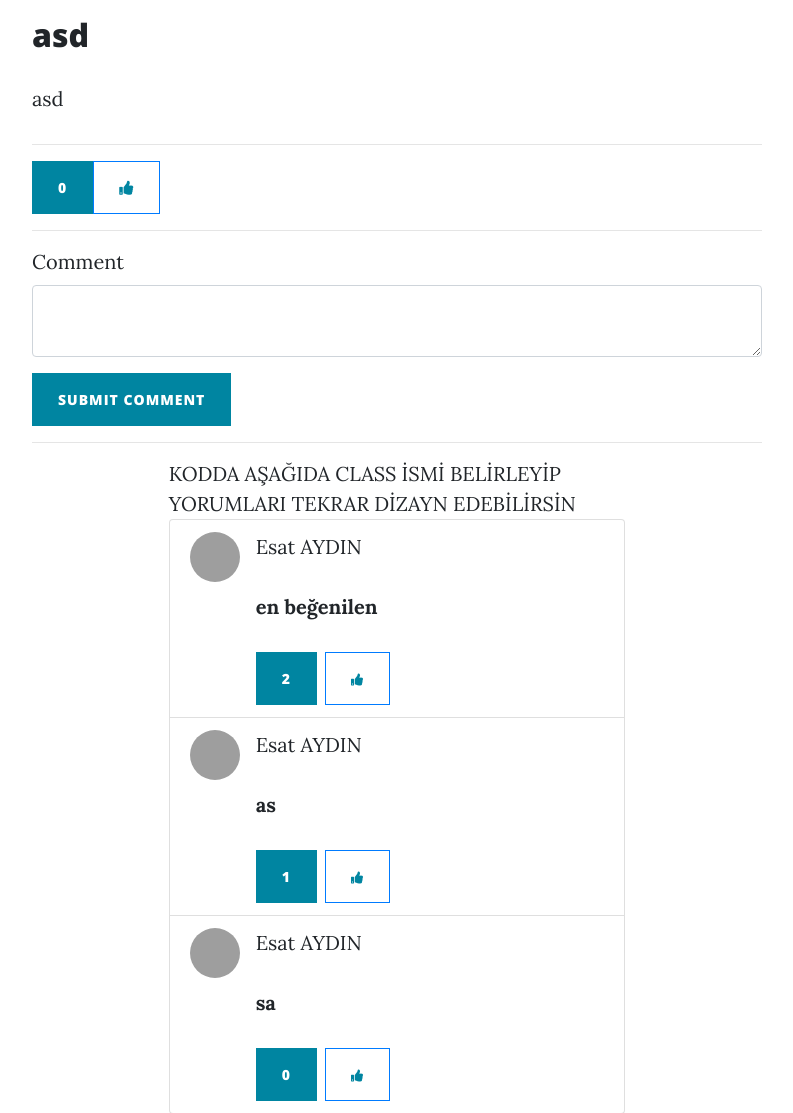
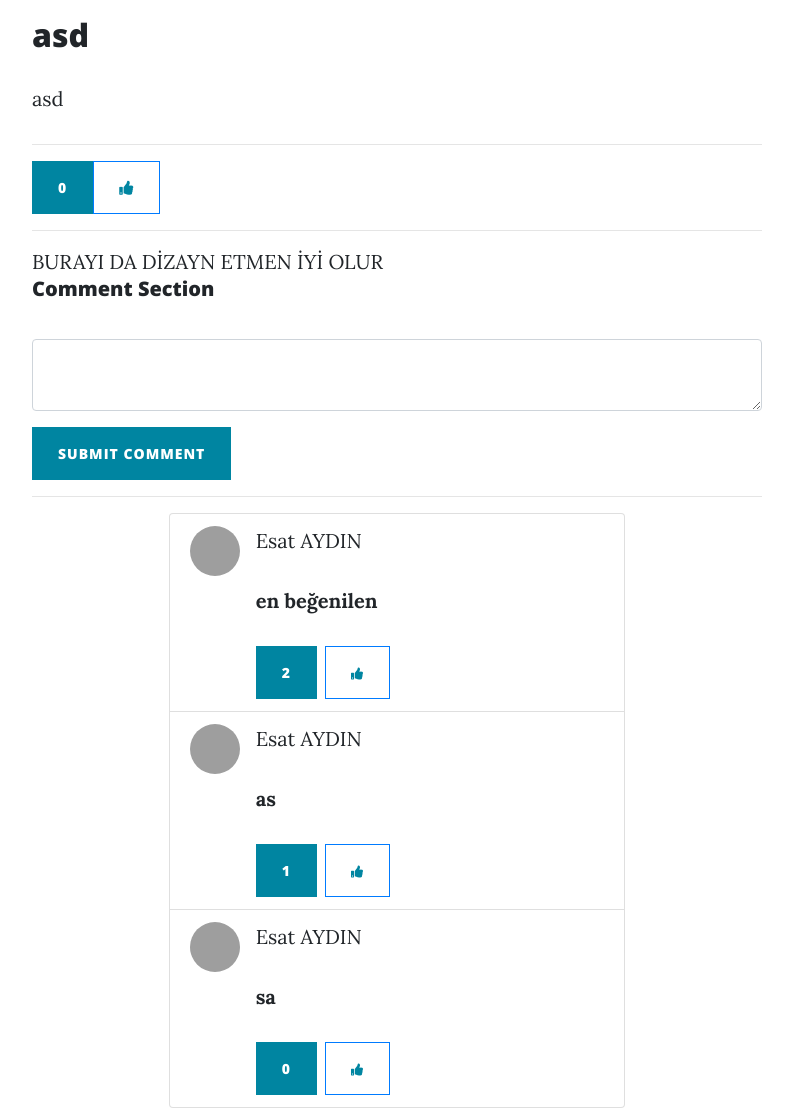
Before and after one commit to gorkembasaran/ShareReadDiscoverBlog, a Flask app: page /post/1 in a window 1280 px wide. Shown: the part 572-1685 px from the top of the page, without its empty margins (243-1036 px from the left). Run offline with Flask 2, Linux system fonts and the light colour scheme; data comes from the database, SQL or seed files in the repository; both versions use the stored data as it was after the commit; some libraries are stand-ins or nearby versions; grey boxes are pictures that could not be loaded.

Commit message:
Design improvements.

```diff
--- a/forms.py
+++ b/forms.py
@@ -14,5 +14,5 @@ class CreatePostForm(FlaskForm):
 
 
 class CommentForm(FlaskForm):
-    comment_text = CKEditorField("Comment", validators=[DataRequired()])
+    comment_text = CKEditorField("", validators=[DataRequired()])
     submit = SubmitField("Submit Comment")
--- a/templates/make-post.html
+++ b/templates/make-post.html
@@ -27,6 +27,8 @@
       <div class="col-lg-8 col-md-10 mx-auto">
 
           <!-- This is where the form will go -->
+        {{ ckeditor.load() }}
+        {{ ckeditor.config(name='pot_body', language='en') }}
           {{ wtf.quick_form(form, novalidate=True) }}
       </div>
     </div>
--- a/templates/post.html
+++ b/templates/post.html
@@ -43,13 +43,14 @@
                 <hr>
                <!--           Comments Area -->
               <!-- Alt satırlar düzenlendi. Comment Inputunu küçültmemiz gerekiyor-->
-                {{ ckeditor.load() }}
-                {{ ckeditor.config(name='comment_text', language='en') }}
+<!--                {{ ckeditor.load() }}-->
+<!--                {{ ckeditor.config(name='comment_text', language='en') }}-->
+               BURAYI DA DİZAYN ETMEN İYİ OLUR
+               <h5>Comment Section</h5>
                 {{ wtf.quick_form(form, novalidate=True, button_map={"submit": "primary"}) }}
                 <hr>
                 <div class="col-lg-8 col-md-10 mx-auto comment">
                   <ul class="list-group">
-                      KODDA AŞAĞIDA CLASS İSMİ BELİRLEYİP YORUMLARI TEKRAR DİZAYN EDEBİLİRSİN
                       {% for comment in post.comments %}
                           <li class="list-group-item">
                               <div class="d-flex">
```
Also changed, not shown: instance/default.db.
